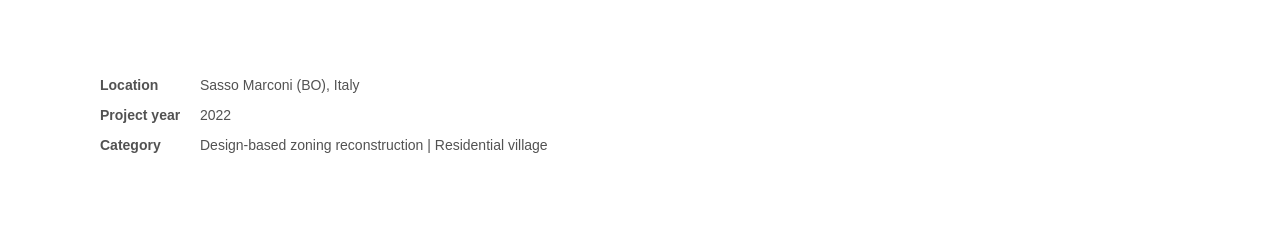
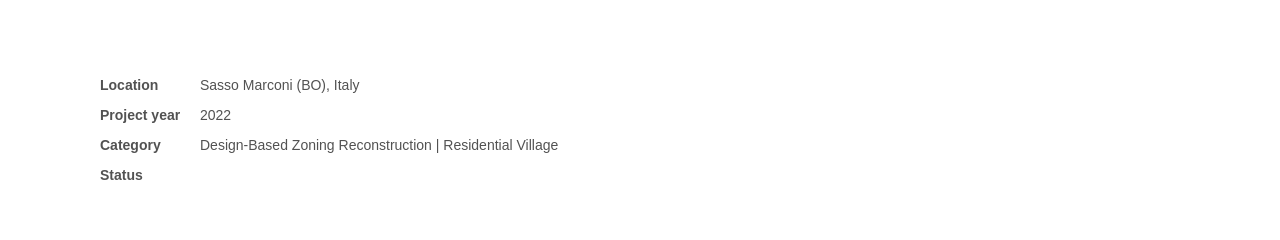
Before and after one commit to leoven4/mrings_space, a React (Create React App) app: page /#/torre in a window 1280 px wide. Shown: the part 327-567 px from the top of the page. Built offline with nearby package versions, Linux system fonts and the light colour scheme; a web font is replaced by a local one.

Commit message:
status added

```diff
--- a/src/components/work_item/work.jsx
+++ b/src/components/work_item/work.jsx
@@ -13,12 +13,16 @@ const Work = ({ work_item }) => {
                 <div>Location</div>
                 <div>Project year</div>
                 <div>Category</div>
+                <div>Status</div>
+
             </div>
 
             <div className="work_info_container">
                 <div>{work_item['location']}</div>
                 <div>{work_item['year']}</div>
                 <div>{work_item['mode']}</div>
+                <div>{work_item['status']}</div>
+
             </div>
 
         </div>
@@ -28,6 +32,9 @@ const Work = ({ work_item }) => {
             <p>{work_item['description'][1]}</p>
             <p>{work_item['description'][2]}</p>
             <p>{work_item['description'][3]}</p>
+            <p>{work_item['description'][4]}</p>
+            <p>{work_item['description'][5]}</p>
+            <p>{work_item['description'][6]}</p>
 
         </div>
 
--- a/src/components/work_item/work.scss
+++ b/src/components/work_item/work.scss
@@ -40,6 +40,8 @@
 
         .work_info_container{
             min-width: 200px;
+            text-transform: capitalize;
+
             div{
                 line-height: 30px;
             }
```
